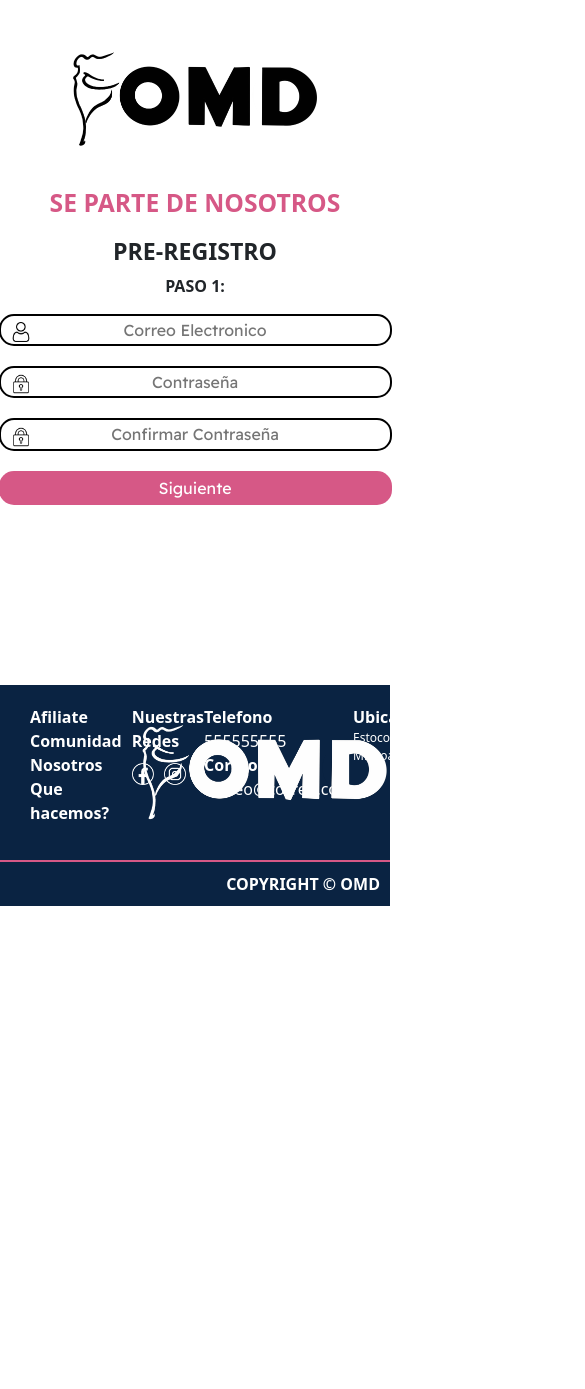
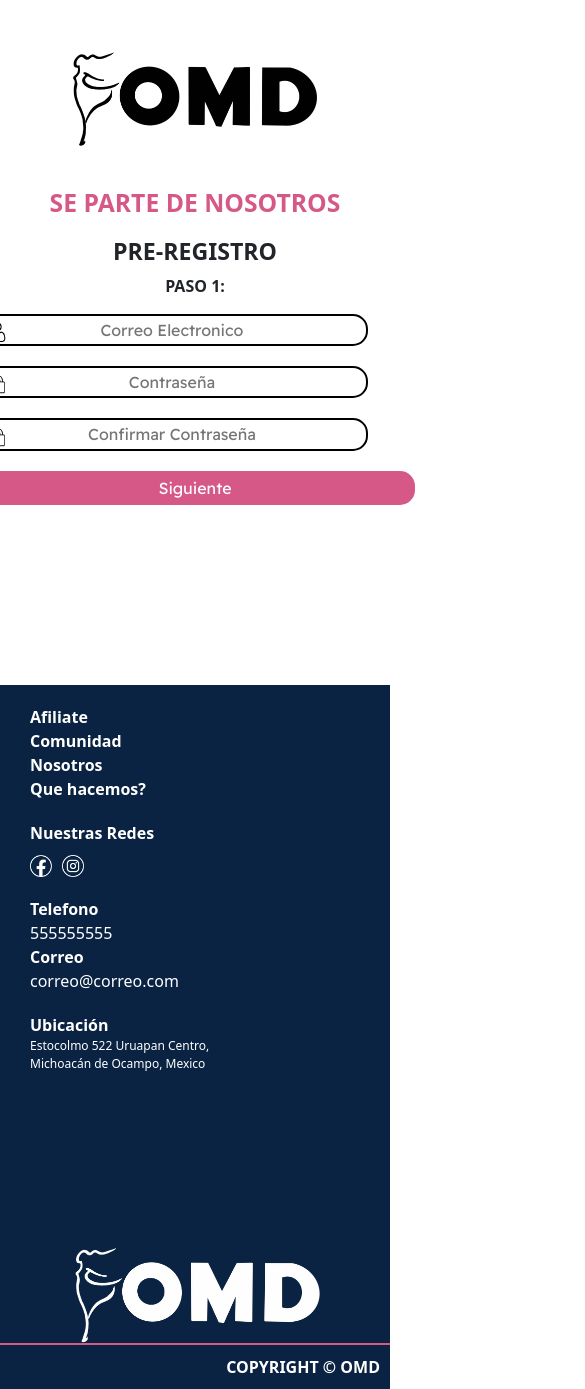
Before and after one commit to alfonsonadamas/OMD-web, a React (Vite) app: page /registro in a window 390 px wide. Shown: the top 1389 px of the page, 585 px wide, since content can reach past the window. Before the commit the page ends 906 px from the top, so only its background shows below. Built offline with nearby package versions, Linux system fonts and the light colour scheme; no server answers; grey boxes are pictures that could not be loaded.

Commit message:
Actualizar

```diff
--- a/src/assets/css/body.css
+++ b/src/assets/css/body.css
@@ -94,7 +94,7 @@
         font-size: 12px;
     }
     .botoncinta button{
-        margin-left: 200px;
+        margin: 0;
     }
     .botoncinta{
         display: flex;
--- a/src/assets/css/calendar.css
+++ b/src/assets/css/calendar.css
@@ -22,7 +22,7 @@
 }
 
 .day{
-    margin-left: 10px;
+    margin-left: 30px;
 }
 
 .day p{
@@ -66,7 +66,7 @@
 
 .events{
     transition: color 0.2s ease-in;
-    border-bottom: 2px solid gray;
+    border-bottom: 2px solid rgb(128, 128, 128);
 }
 
 .events:hover{
@@ -79,8 +79,80 @@
     overflow: hidden;
     max-height: 0;
     transition: max-height 0.7s ease-in-out;
+    margin-top: 10px;
+    margin-left: 50px;
 }
 
 .events.active .location{
     max-height: 300px;
 }
+
+@media screen and (max-width: 1200px) {
+    .date{
+        display: flex;
+        flex-direction: row;
+        align-items: center;
+    }
+
+    .day{
+        margin-left: 30px;
+    }
+
+    .location{
+        max-width: 400px;
+        margin-top: 20px;
+    }
+
+   button{
+    margin-right: 350px;
+
+   }
+
+   .events{
+    max-width: 700px;
+    margin-left: -100px;
+    margin-right: -100px;
+   }
+
+}
+
+@media screen and (max-width: 500px) {
+    .date{
+        display: flex;
+        flex-direction: column;
+        margin-left: -300px;
+        align-items: center;
+    }
+    .linea{
+        display: flex;
+        flex-direction: row;
+    }
+
+    .events{
+        max-width: 700px;
+        margin-left: -200px;
+
+    }
+
+    .eventName{
+        margin-left: 150px;
+    }
+
+    .location{
+        max-width: 200px;
+        margin-left: -150px;
+        margin-top: 15px;
+    }
+
+    .event{
+        display: flex;
+        flex-direction: column;
+        max-width: 200px;
+        margin-left: 250px;
+
+    }
+
+    .event button{
+        margin-left: 200px;
+    }
+}
--- a/src/assets/css/carousel.css
+++ b/src/assets/css/carousel.css
@@ -52,3 +52,64 @@
 .butn:hover{
     color: white;
 }
+
+@media screen and (max-width: 1200px) {
+    .tittle{
+     font-size: 50px;
+     margin-left: -300px;
+     flex-wrap: wrap;
+    }
+
+    .description{
+     margin-left: -300px;
+     flex-wrap: wrap;
+     max-width: 3500px;
+    }
+
+    .butn{
+     margin: -300px;
+     font-size: 15px;
+    }
+    .butn:active{
+     background-color: #eea6c0;
+    }
+
+    .slider_item img{
+     height: 700px;
+     width: auto;
+
+    }
+ }
+
+
+  @media screen and (max-width: 500px) {
+     .tittle{
+      font-size: 37px;
+      margin-left: -400px;
+      flex-wrap: wrap;
+     }
+     .description{
+      margin-left: -400px;
+      flex-wrap: wrap;
+      font-size: 15px;
+      max-width: 200px;
+      margin-bottom: 30px;
+      margin-top: 20px;
+     }
+
+     .butn{
+      margin: -400px;
+      font-size: 15px;
+      margin-top: 10px;
+     }
+     .butn:active{
+      background-color: #eea6c0;
+     }
+
+     .slider_item img{
+      height: 700px;
+      width: auto;
+     }
+
+
+  }
--- a/src/assets/css/carousel_afi.css
+++ b/src/assets/css/carousel_afi.css
@@ -50,3 +50,46 @@
 .afi_carrusel{
     margin: 90px 0;
 }
+
+@media screen and (max-width: 500px) {
+    .afi_perfil{
+        display: flex;
+        flex-direction: column;
+        margin-left: 130px;
+    }
+
+    .afi_info p{
+        font-size: 17px;
+        margin-left: 10px;
+        text-align: center;
+    }
+
+    .afi_info h3{
+        text-align: center;
+    }
+    .button_afi{
+        margin-left: 15px;
+    }
+}
+
+@media screen and (max-width: 1200px) {
+    .afi_perfil{
+        display: flex;
+        flex-direction: column;
+        margin-left: 50px;
+        align-items: center;
+    }
+
+    .afi_info {
+        text-align: center;
+        margin-left: -100px;
+    }
+    .afi_perfil img{
+        margin-left: -100px;
+
+    }
+
+    .afi_perfil link{
+        text-align: center;
+    }
+}
--- a/src/assets/css/footer.css
+++ b/src/assets/css/footer.css
@@ -98,3 +98,86 @@
   justify-content: end;
   padding: 10px 10px;
 }
+
+@media (max-width: 1258px) {
+  /* .footer_main{
+    flex-wrap: wrap;
+  } */
+
+  .footer_nav{
+    flex-wrap: wrap;
+  }
+
+  .links{
+    flex-direction: column;
+  }
+
+  .social{
+    margin-left: 0px;
+  }
+
+  .loc{
+    margin: 0 30px;
+  }
+
+  .copy{
+    width: 100%;
+    display: block;
+    text-align: right;
+  }
+
+  .omd_logo{
+    width: auto;
+    margin-right: 0px;
+  }
+
+  .map{
+    margin-right: 0%;
+  }
+}
+
+@media (max-width: 1178px) {
+  .map{
+    margin-top: 20px;
+  }
+}
+
+@media (max-width: 930px) {
+  .loc{
+    padding-top: 20px;
+  }
+}
+
+@media (max-width: 672px) {
+  .contact{
+    margin: 0 30px;
+  }
+}
+
+@media (max-width: 663px) {
+  .map{
+    padding-top: 20px;
+    margin: 0 30px;
+  }
+}
+
+@media (max-width: 537px) {
+  .social{
+    margin: 0 30px;
+    margin-top: 20px;
+  }
+  .contact{
+    margin-top: 20px;
+  }
+}
+
+@media (max-width: 495px) {
+  .omd_logo{
+    display: block;
+    text-align: center;
+  }
+
+  .footer_main{
+    flex-direction: column;
+  }
+}
--- a/src/assets/css/fortalecimientos.css
+++ b/src/assets/css/fortalecimientos.css
@@ -132,12 +132,14 @@
     .fortalecimiento img{
         width: 80%;
     }
+
 }
 
 @media (max-width: 770px) {
     .fortalecimiento{
         display: none;
     }
+
     .fortalecimientoresponsivo{
         display: block;
         flex-direction: column;
--- a/src/components/Calendar.jsx
+++ b/src/components/Calendar.jsx
@@ -22,8 +22,10 @@ const Calendar = () =>{
             <h2>Proximos Eventos</h2>
             <div className={classlist ? 'events' : 'events active'} >
                 <div className="event" onClick={handdleToggle}>
-                    <div>
+                    <div >
                         <div className="date">
+
+                            <div className="linea">
                             <div className="number">
                                 <p>20</p>
                             </div>
@@ -31,23 +33,29 @@ const Calendar = () =>{
                                 <p>Mar</p>
                                 <p>Nov</p>
                             </div>
+                            </div>
                             <div className="eventName">
                                 <p>Conferencia sobre el salario</p>
                             </div>
 
                         </div>
-                    </div>
-                    <button>Registrarme</button>
-                </div>
+
+
                 <div className="location">
                     <p>23 sept 2023, 19:00</p>
                     <p>Madrid, Avenida los Rosales, 122, 28021 Madrid, España</p>
+                </div>
+                </div>
+
+                <button className="boton">Registrarme</button>
+
                 </div>
             </div>
             <div className={classlist2 ? 'events' : 'events active'} >
                 <div className="event" onClick={handdleToggle2}>
                     <div>
                         <div className="date">
+                        <div className="linea">
                             <div className="number">
                                 <p>20</p>
                             </div>
@@ -55,42 +63,56 @@ const Calendar = () =>{
                                 <p>Mar</p>
                                 <p>Nov</p>
                             </div>
-                            <div className="eventName">
-                                <p >Conferencia sobre el salario</p>
-                            </div>
-
-                        </div>
-                    </div>
-                    <button>Registrarme</button>
-                </div>
-                <div className="location">
-                    <p>23 sept 2023, 19:00</p>
-                    <p>Madrid, Avenida los Rosales, 122, 28021 Madrid, España</p>
-                </div>
-            </div>
-            <div className={classlist3 ? 'events' : 'events active'} >
-                <div className="event" onClick={handdleToggle3}>
-                    <div>
-                        <div className="date">
-                            <div className="number">
-                                <p>20</p>
-                            </div>
-                            <div className="day">
-                                <p>Mar</p>
-                                <p>Nov</p>
                             </div>
                             <div className="eventName">
                                 <p >Conferencia sobre el salario</p>
                             </div>
 
                         </div>
+
+
+                    <div className="location">
+                        <p>23 sept 2023, 19:00</p>
+                        <p>Madrid, Avenida los Rosales, 122, 28021 Madrid, España</p>
                     </div>
+                    </div>
+
                     <button>Registrarme</button>
                 </div>
-                <div className="location">
-                    <p>23 sept 2023, 19:00</p>
-                    <p>Madrid, Avenida los Rosales, 122, 28021 Madrid, España</p>
+
+            </div>
+            <div className={classlist3 ? 'events' : 'events active'} >
+                <div className="event" onClick={handdleToggle3}>
+                    <div>
+                        <div className="date">
+                            <div className="linea">
+                            <div className="number">
+                                <p>20</p>
+                            </div>
+
+                            <div className="day">
+                                <p>Mar</p>
+                                <p>Nov</p>
+                            </div>
+                            </div>
+
+                            <div className="eventName">
+                                <p >Conferencia sobre el salario</p>
+                            </div>
+
+                        </div>
+
+
+                    <div className="location">
+                        <p>23 sept 2023, 19:00</p>
+                        <p>Madrid, Avenida los Rosales, 122, 28021 Madrid, España</p>
+                    </div>
+                    </div>
+
+                    <button>Registrarme</button>
+
                 </div>
+
             </div>
         </div>
     )
```
